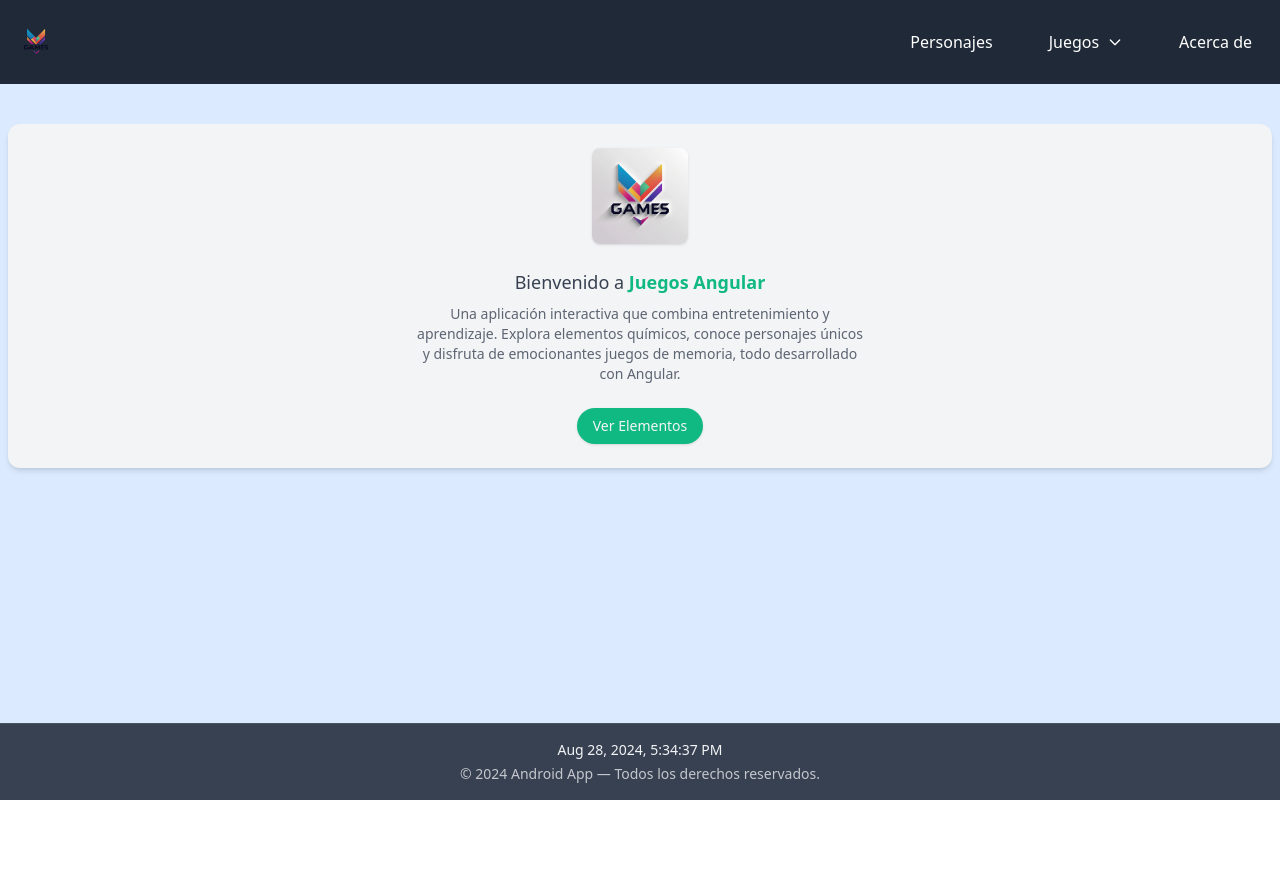
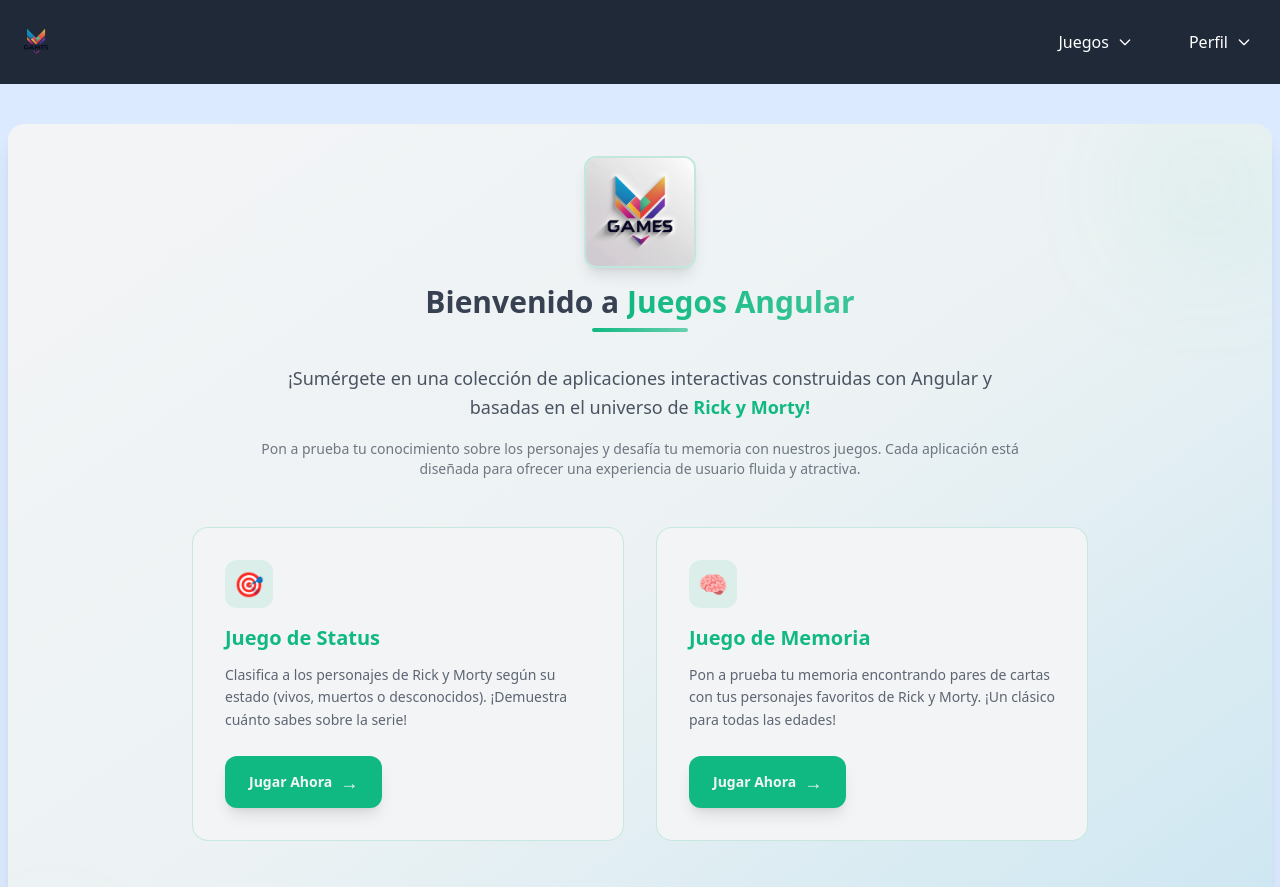
Before and after one commit to sebasechazu/androides, an Angular app: page /home in a window 1280 px wide. Shown: the top 887 px of the page. Before the commit the page ends 800 px from the top, so only its background shows below. Built offline with nearby package versions, Linux system fonts and the light colour scheme.

Commit message:
feat: mejorar la sección de inicio y optimizar la navegación en la barra de menú

```diff
--- a/src/app/components/home/home.component.html
+++ b/src/app/components/home/home.component.html
@@ -1,26 +1,101 @@
-<section class="bg-base-100 rounded-xl shadow-md p-6 mt-10 relative overflow-hidden animate-fade-in">
-    <!-- Contenido -->
-    <div class="text-center space-y-6">
-        <!-- Logo -->
-        <div class="animate-fade-in-scale" style="animation-delay: 50ms">
-            <img src="assets/img/logo-fondo-blanco.jpg" alt="Juegos Angular Logo" class="mx-auto h-24 w-auto rounded-lg shadow-sm">
+<!-- Hero Section -->
+<section class="relative bg-gradient-to-br from-base-100 via-base-100/95 to-accent/5 rounded-2xl shadow-xl p-8 mt-10 overflow-hidden">
+    <!-- Fondo decorativo -->
+    <div class="absolute inset-0 bg-gradient-to-br from-transparent via-accent/5 to-accent/10 opacity-50"></div>
+    <div class="absolute top-0 right-0 w-32 h-32 bg-accent/10 rounded-full blur-3xl"></div>
+    <div class="absolute bottom-0 left-0 w-24 h-24 bg-accent/5 rounded-full blur-2xl"></div>
+
+    <!-- Contenido principal -->
+    <div class="relative z-10 text-center space-y-8">
+        <!-- Logo y título -->
+        <div class="space-y-4">
+            <div class="animate-fade-in-scale" style="animation-delay: 50ms">
+                <img src="assets/img/logo-fondo-blanco.jpg" alt="Juegos Angular Logo"
+                     class="mx-auto h-28 w-auto rounded-xl shadow-lg border-2 border-accent/20 hover:scale-105 transition-transform duration-300">
+            </div>
+
+            <div class="animate-slide-in-up" style="animation-delay: 100ms">
+                <h1 class="text-3xl font-bold text-neutral mb-2">
+                    Bienvenido a <span class="bg-gradient-to-r from-accent to-accent/80 bg-clip-text text-transparent">Juegos Angular</span>
+                </h1>
+                <div class="w-24 h-1 bg-gradient-to-r from-accent to-accent/60 mx-auto rounded-full"></div>
+            </div>
         </div>
 
-        <p class="m-0 text-neutral text-lg animate-slide-in-up" style="animation-delay: 100ms">
-            Bienvenido a
-            <span class="font-semibold text-accent">Juegos Angular</span>
-        </p>
-        <p class="mt-2 text-sm text-neutral/80 animate-slide-in-up max-w-md mx-auto" style="animation-delay: 200ms">
-            Una aplicación interactiva que combina entretenimiento y aprendizaje. Explora elementos químicos,
-            conoce personajes únicos y disfruta de emocionantes juegos de memoria, todo desarrollado con Angular.
-        </p>
+        <!-- Descripción -->
+        <div class="animate-slide-in-up max-w-3xl mx-auto" style="animation-delay: 200ms">
+            <p class="text-lg text-neutral/90 leading-relaxed mb-4">
+                ¡Sumérgete en una colección de aplicaciones interactivas construidas con Angular y basadas en el universo de
+                <span class="font-semibold text-accent">Rick y Morty!</span>
+            </p>
+            <p class="text-sm text-neutral/70">
+                Pon a prueba tu conocimiento sobre los personajes y desafía tu memoria con nuestros juegos.
+                Cada aplicación está diseñada para ofrecer una experiencia de usuario fluida y atractiva.
+            </p>
+        </div>
 
-        <!-- Botón -->
-        <div class="mt-4 animate-slide-in-up" style="animation-delay: 300ms">
-            <a [routerLink]="'/elementos'"
-                class="inline-block bg-accent text-base-100 px-4 py-2 rounded-full text-sm font-medium shadow hover:bg-accent/90 hover:scale-105 transition-transform duration-200">
-                Ver Elementos
-            </a>
+        <!-- Cards de juegos -->
+        <div class="mt-12 grid grid-cols-1 lg:grid-cols-2 gap-8 max-w-4xl mx-auto animate-slide-in-up" style="animation-delay: 300ms">
+            <!-- Juego de Status -->
+            <div class="group bg-base-100 border border-accent/20 rounded-2xl p-8 text-left hover:shadow-2xl hover:scale-105 transition-all duration-300 relative overflow-hidden">
+                <div class="absolute inset-0 bg-gradient-to-br from-accent/5 to-transparent opacity-0 group-hover:opacity-100 transition-opacity duration-300"></div>
+                <div class="relative z-10">
+                    <!-- Icono -->
+                    <div class="w-12 h-12 bg-accent/10 rounded-xl flex items-center justify-center mb-4 group-hover:bg-accent/20 transition-colors duration-300">
+                        <span class="text-2xl">🎯</span>
+                    </div>
+
+                    <h3 class="font-bold text-accent text-xl mb-3 group-hover:text-accent/90 transition-colors duration-300">
+                        Juego de Status
+                    </h3>
+                    <p class="text-neutral/80 text-sm leading-relaxed mb-6">
+                        Clasifica a los personajes de Rick y Morty según su estado (vivos, muertos o desconocidos).
+                        ¡Demuestra cuánto sabes sobre la serie!
+                    </p>
+
+                    <a [routerLink]="'/status-game'"
+                        class="inline-flex items-center gap-2 bg-accent text-base-100 px-6 py-3 rounded-xl text-sm font-semibold shadow-lg hover:bg-accent/90 hover:shadow-xl transform hover:-translate-y-1 transition-all duration-200">
+                        <span>Jugar Ahora</span>
+                        <span class="text-lg">→</span>
+                    </a>
+                </div>
+            </div>
+
+            <!-- Juego de Memoria -->
+            <div class="group bg-base-100 border border-accent/20 rounded-2xl p-8 text-left hover:shadow-2xl hover:scale-105 transition-all duration-300 relative overflow-hidden">
+                <div class="absolute inset-0 bg-gradient-to-br from-accent/5 to-transparent opacity-0 group-hover:opacity-100 transition-opacity duration-300"></div>
+                <div class="relative z-10">
+                    <!-- Icono -->
+                    <div class="w-12 h-12 bg-accent/10 rounded-xl flex items-center justify-center mb-4 group-hover:bg-accent/20 transition-colors duration-300">
+                        <span class="text-2xl">🧠</span>
+                    </div>
+
+                    <h3 class="font-bold text-accent text-xl mb-3 group-hover:text-accent/90 transition-colors duration-300">
+                        Juego de Memoria
+                    </h3>
+                    <p class="text-neutral/80 text-sm leading-relaxed mb-6">
+                        Pon a prueba tu memoria encontrando pares de cartas con tus personajes favoritos de Rick y Morty.
+                        ¡Un clásico para todas las edades!
+                    </p>
+
+                    <a [routerLink]="'/memory-game'"
+                        class="inline-flex items-center gap-2 bg-accent text-base-100 px-6 py-3 rounded-xl text-sm font-semibold shadow-lg hover:bg-accent/90 hover:shadow-xl transform hover:-translate-y-1 transition-all duration-200">
+                        <span>Jugar Ahora</span>
+                        <span class="text-lg">→</span>
+                    </a>
+                </div>
+            </div>
+        </div>
+
+        <!-- Sección adicional -->
+        <div class="mt-12 animate-slide-in-up" style="animation-delay: 400ms">
+            <div class="bg-accent/5 border border-accent/20 rounded-xl p-6 max-w-2xl mx-auto">
+                <p class="text-sm text-neutral/70 leading-relaxed">
+                    <span class="font-semibold text-accent">💡 Consejo:</span>
+                    Todos los datos de personajes se obtienen en tiempo real desde la API oficial de Rick y Morty,
+                    garantizando información actualizada y precisa.
+                </p>
+            </div>
         </div>
     </div>
 </section>
--- a/src/app/components/shared/footer/footer.component.html
+++ b/src/app/components/shared/footer/footer.component.html
@@ -1,10 +1,12 @@
-<footer class="bg-neutral text-base-100 py-4 border-t border-base-100/10">
-  <div class="container mx-auto text-center text-sm">
-    <p>
-      {{ now() | date: 'medium' }}
-    </p>
-    <p class="opacity-75 mt-1">
-      &copy; {{ now() | date: 'yyyy' }} Android App — Todos los derechos reservados.
-    </p>
+<footer class="bg-primary text-base-100 py-3 border-t border-blue-800">
+  <div class="container mx-auto px-4">
+    <div class="flex flex-row justify-between items-center">
+      <p class="text-xs sm:text-sm whitespace-nowrap">
+        Juegos Angular
+      </p>
+      <p class="text-xs sm:text-sm whitespace-nowrap">
+        &copy; {{ currentYear() }} Derechos Reservados
+      </p>
+    </div>
   </div>
 </footer>
--- a/src/app/components/shared/footer/footer.component.ts
+++ b/src/app/components/shared/footer/footer.component.ts
@@ -1,21 +1,9 @@
-import { DatePipe } from '@angular/common';
-import { Component, effect, signal } from '@angular/core';
+import { Component, signal } from '@angular/core';
 
 @Component({
   selector: 'app-footer',
-  imports: [DatePipe],
   templateUrl: './footer.component.html',
 })
 export class FooterComponent {
-  now = signal(new Date());
-
-  constructor() {
-    effect(() => {
-      const interval = setInterval(() => {
-        this.now.set(new Date());
-      }, 1000);
-
-      return () => clearInterval(interval);
-    });
-  }
+  currentYear = signal(new Date().getFullYear());
 }
--- a/src/app/components/shared/navbar/navbar.component.html
+++ b/src/app/components/shared/navbar/navbar.component.html
@@ -1,12 +1,23 @@
 <nav class="bg-primary text-base-100 px-4 py-3 relative">
-    <div class="container mx-auto flex justify-between items-center min-h-[60px]">
-        <!-- Logo y título -->
-        <div class="flex items-center gap-4">
+    <div class="container mx-auto flex justify-between items-center min-h-[60px] relative">
+        <!-- Logo a la izquierda -->
+        <div class="flex items-center">
             <a [routerLink]="'/home'" class="flex items-center hover:opacity-80 transition-opacity duration-200">
                 <img src="assets/img/logo.png" alt="Elementos App" class="h-10 w-auto">
             </a>
+        </div>
+
+        <!-- Título centrado (absolutamente posicionado en la versión de escritorio) -->
+        <div class="absolute left-1/2 transform -translate-x-1/2 hidden md:block">
             @if (pageTitle) {
-                <h1 class="text-xl md:text-2xl font-bold text-white leading-none">{{ pageTitle }}</h1>
+                <h1 class="text-xl md:text-2xl font-bold text-white leading-none whitespace-nowrap">{{ pageTitle }}</h1>
+            }
+        </div>
+
+        <!-- Título visible en móvil (después del logo) -->
+        <div class="flex md:hidden ml-4">
+            @if (pageTitle) {
+                <h1 class="text-xl font-bold text-white leading-none">{{ pageTitle }}</h1>
             }
         </div>
 
@@ -32,17 +43,17 @@
             <li class="relative flex items-center">
                 @if (item.hasSubmenu) {
                 <div class="relative">
-                    <button (click)="toggleGamesMenu()"
+                    <button (click)="item.label === 'Juegos' ? toggleGamesMenu() : toggleProfileMenu()"
                         class="px-3 py-2 rounded-lg font-medium text-white transition-colors duration-200 hover:text-accent hover:bg-white/10 flex items-center gap-2 h-10">
                         {{ item.label }}
                         <svg xmlns="http://www.w3.org/2000/svg" fill="none" viewBox="0 0 24 24" stroke="currentColor"
                             class="w-4 h-4 transition-transform duration-200"
-                            [class.rotate-180]="gamesOpen()">
+                            [class.rotate-180]="item.label === 'Juegos' ? gamesOpen() : profileOpen()">
                             <path stroke-linecap="round" stroke-linejoin="round" stroke-width="2" d="M19 9l-7 7-7-7" />
                         </svg>
                     </button>
 
-                    @if (gamesOpen()) {
+                    @if ((item.label === 'Juegos' && gamesOpen()) || (item.label === 'Perfil' && profileOpen())) {
                     <div class="absolute top-full left-0 mt-1 bg-white shadow-lg rounded-lg py-2 min-w-48 z-20"
                          [@fadeInOut]>
                         @for (subitem of item.submenu; track subitem.label) {
@@ -74,19 +85,19 @@
                 @for (item of items(); track item.label) {
                 <div class="border-b border-blue-700/30 last:border-b-0">
                     @if (item.hasSubmenu) {
-                    <button (click)="toggleGamesMenu()"
+                    <button (click)="item.label === 'Juegos' ? toggleGamesMenu() : toggleProfileMenu()"
                             class="w-full text-left px-4 py-4 text-white font-medium transition-colors duration-200
                                    hover:bg-white/10 hover:text-accent rounded-lg flex justify-between items-center"
                             [@fadeInOut]>
                         {{ item.label }}
                         <svg xmlns="http://www.w3.org/2000/svg" fill="none" viewBox="0 0 24 24" stroke="currentColor"
                             class="w-4 h-4 transition-transform duration-200"
-                            [class.rotate-180]="gamesOpen()">
+                            [class.rotate-180]="item.label === 'Juegos' ? gamesOpen() : profileOpen()">
                             <path stroke-linecap="round" stroke-linejoin="round" stroke-width="2" d="M19 9l-7 7-7-7" />
                         </svg>
                     </button>
 
-                    @if (gamesOpen()) {
+                    @if ((item.label === 'Juegos' && gamesOpen()) || (item.label === 'Perfil' && profileOpen())) {
                     <div class="pl-4 pb-2" [@fadeInOut]>
                         @for (subitem of item.submenu; track subitem.label) {
                         <a [routerLink]="subitem.link"
--- a/src/app/components/shared/navbar/navbar.component.ts
+++ b/src/app/components/shared/navbar/navbar.component.ts
@@ -40,9 +40,10 @@
 export class NavbarComponent {
   isOpen = signal(false);
   gamesOpen = signal(false);
+  profileOpen = signal(false);
 
   items = signal([
-    { label: 'Personajes', link: '/characters' },
+
     {
       label: 'Juegos',
       link: '#',
@@ -52,10 +53,18 @@
         { label: 'Juego de Memoria', link: '/memory-game' }
       ]
     },
-    { label: 'Acerca de', link: '/about' },
+    {
+      label: 'Perfil',
+      link: '#',
+      hasSubmenu: true,
+      submenu: [
+        { label: 'Personajes', link: '/characters' },
+        { label: 'Acerca de', link: '/about' }
+      ]
+    },
   ]);
 
-  constructor(private navigationService: NavigationService) {}
+  constructor(private navigationService: NavigationService) { }
 
   // Getter para acceder al título desde el servicio
   get pageTitle() {
@@ -64,11 +73,24 @@
 
   toggleGamesMenu() {
     this.gamesOpen.set(!this.gamesOpen());
+    // Cerrar otros menús desplegables
+    if (this.gamesOpen()) {
+      this.profileOpen.set(false);
+    }
+  }
+
+  toggleProfileMenu() {
+    this.profileOpen.set(!this.profileOpen());
+    // Cerrar otros menús desplegables
+    if (this.profileOpen()) {
+      this.gamesOpen.set(false);
+    }
   }
 
   closeAllMenus() {
     this.isOpen.set(false);
     this.gamesOpen.set(false);
+    this.profileOpen.set(false);
   }
 
   @HostListener('document:click', ['$event'])
@@ -76,6 +98,7 @@
     const target = event.target as HTMLElement;
     if (!target.closest('.relative')) {
       this.gamesOpen.set(false);
+      this.profileOpen.set(false);
     }
   }
 }
```
Also changed, not shown: src/app/components/memory-game/memory-game.component.html (+45 -23 lines).
